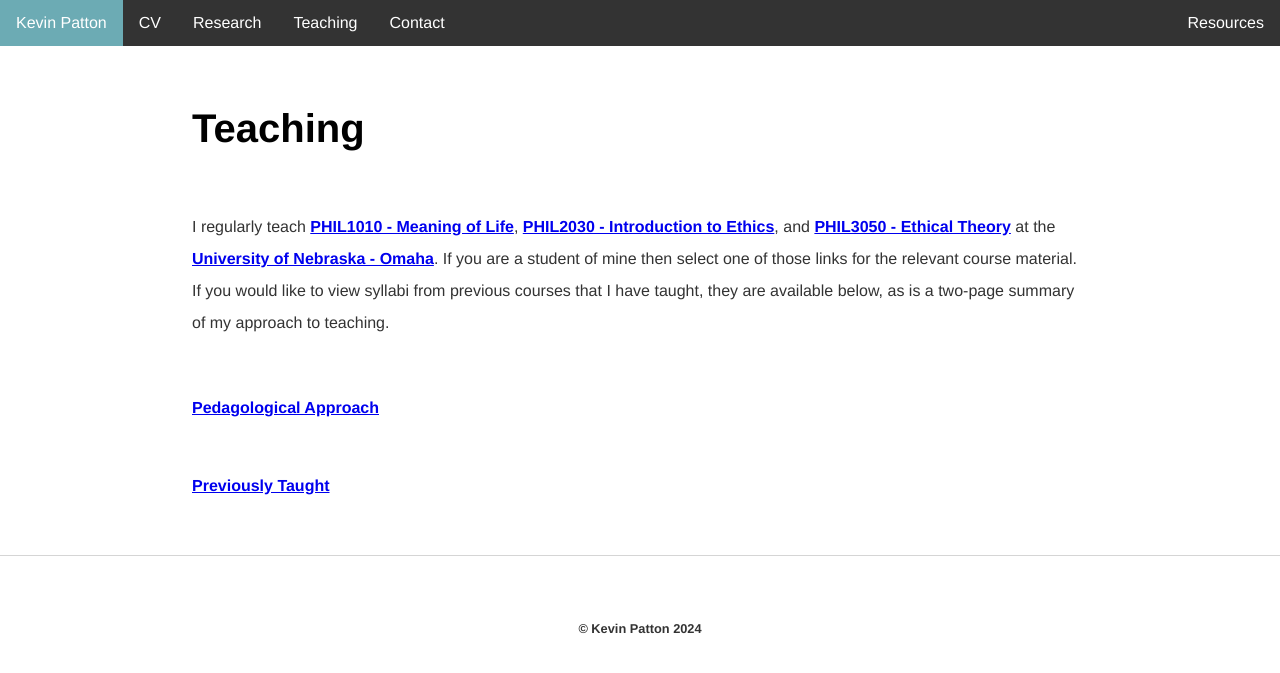
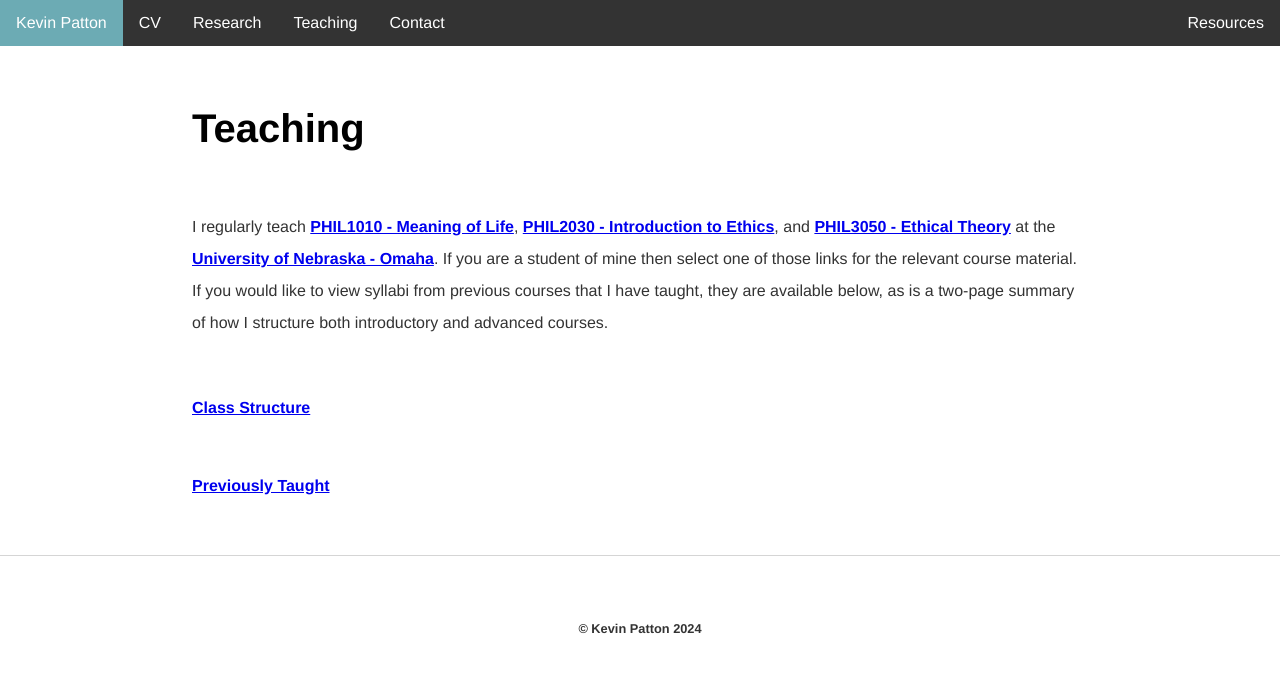
Before and after one commit to kevinjpatton/kevinjpatton.github.io, a Jekyll site: the page built from teaching/index.html, in a window 1280 px wide. Shown: the top 673 px of the page. Built offline with Jekyll 4.4.1, drawn with Linux system fonts in a browser that asks for light colours; Markdown is read by kramdown in place of the engine named in the settings.

Commit message:
Update index.html

```diff
--- a/teaching/index.html
+++ b/teaching/index.html
@@ -3,8 +3,8 @@
 title: Teaching - Kevin Patton
 ---
 <h1>Teaching</h1>
-<p>I regularly teach <b><a href="/teaching/phil_1010/index.html" target="_blank">PHIL1010 - Meaning of Life</a></b>, <b><a href="/teaching/phil_2030/index.html" target="_blank">PHIL2030 - Introduction to Ethics</a></b>, and <b><a href="/teaching/phil_3050/index.html" target="_blank">PHIL3050 - Ethical Theory</a></b> at the <b><a href="https://www.unomaha.edu/college-of-arts-and-sciences/philosophy/about-us/directory/kevin-patton.php" target="_blank">University of Nebraska - Omaha</a></b>. If you are a student of mine then select one of those links for the relevant course material. If you would like to view syllabi from previous courses that I have taught, they are available below, as is a two-page summary of my approach to teaching.</p>
+<p>I regularly teach <b><a href="/teaching/phil_1010/index.html" target="_blank">PHIL1010 - Meaning of Life</a></b>, <b><a href="/teaching/phil_2030/index.html" target="_blank">PHIL2030 - Introduction to Ethics</a></b>, and <b><a href="/teaching/phil_3050/index.html" target="_blank">PHIL3050 - Ethical Theory</a></b> at the <b><a href="https://www.unomaha.edu/college-of-arts-and-sciences/philosophy/about-us/directory/kevin-patton.php" target="_blank">University of Nebraska - Omaha</a></b>. If you are a student of mine then select one of those links for the relevant course material. If you would like to view syllabi from previous courses that I have taught, they are available below, as is a two-page summary of how I structure both introductory and advanced courses.</p>
 
-<h3><a href="/teaching/pedagogy">Pedagological Approach</a></h3>
+<h3><a href="/teaching/pedagogy">Class Structure</a></h3>
 
 <h3><a href="/teaching/pastcourses">Previously Taught</a></h3>
```
